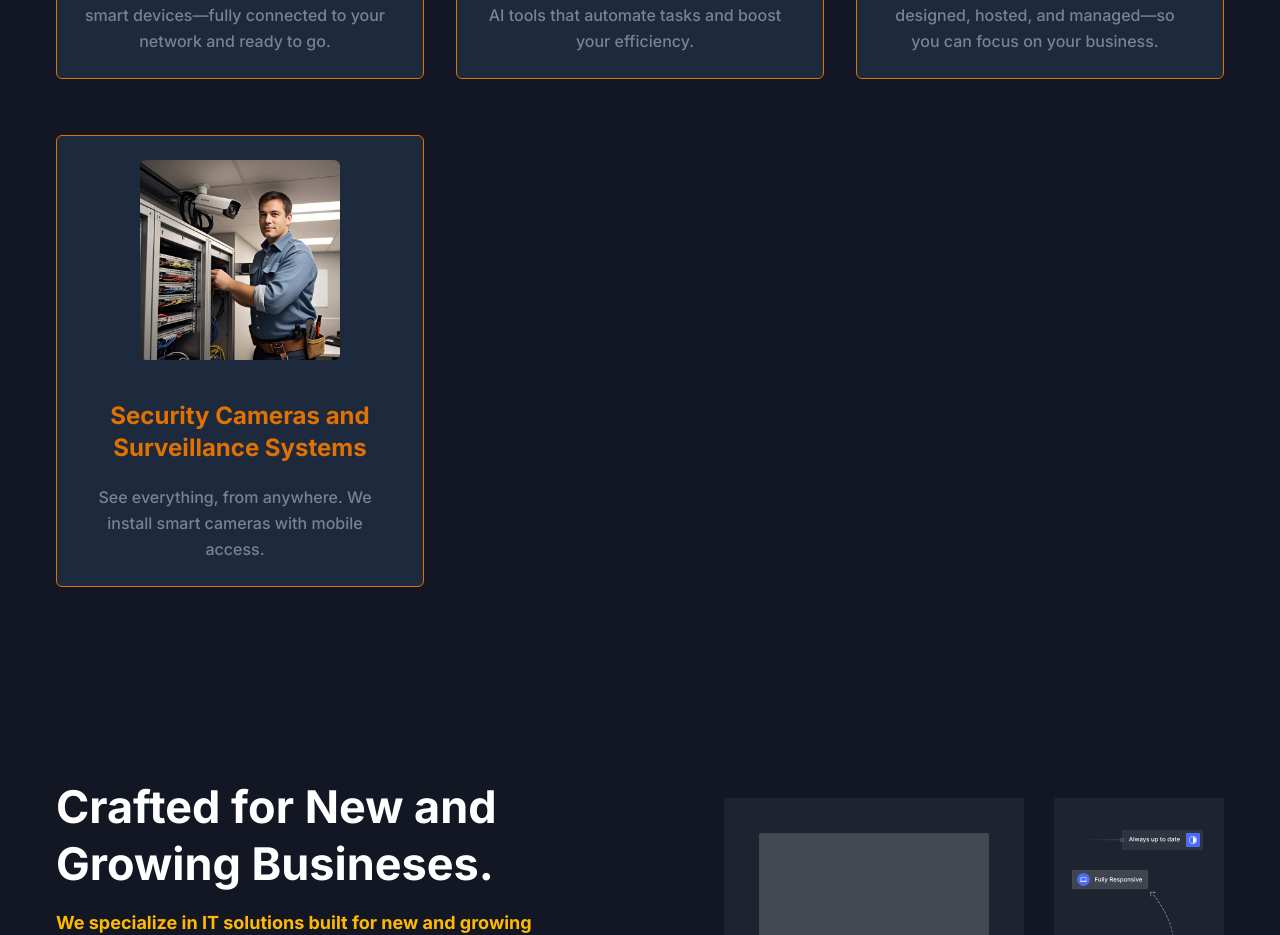
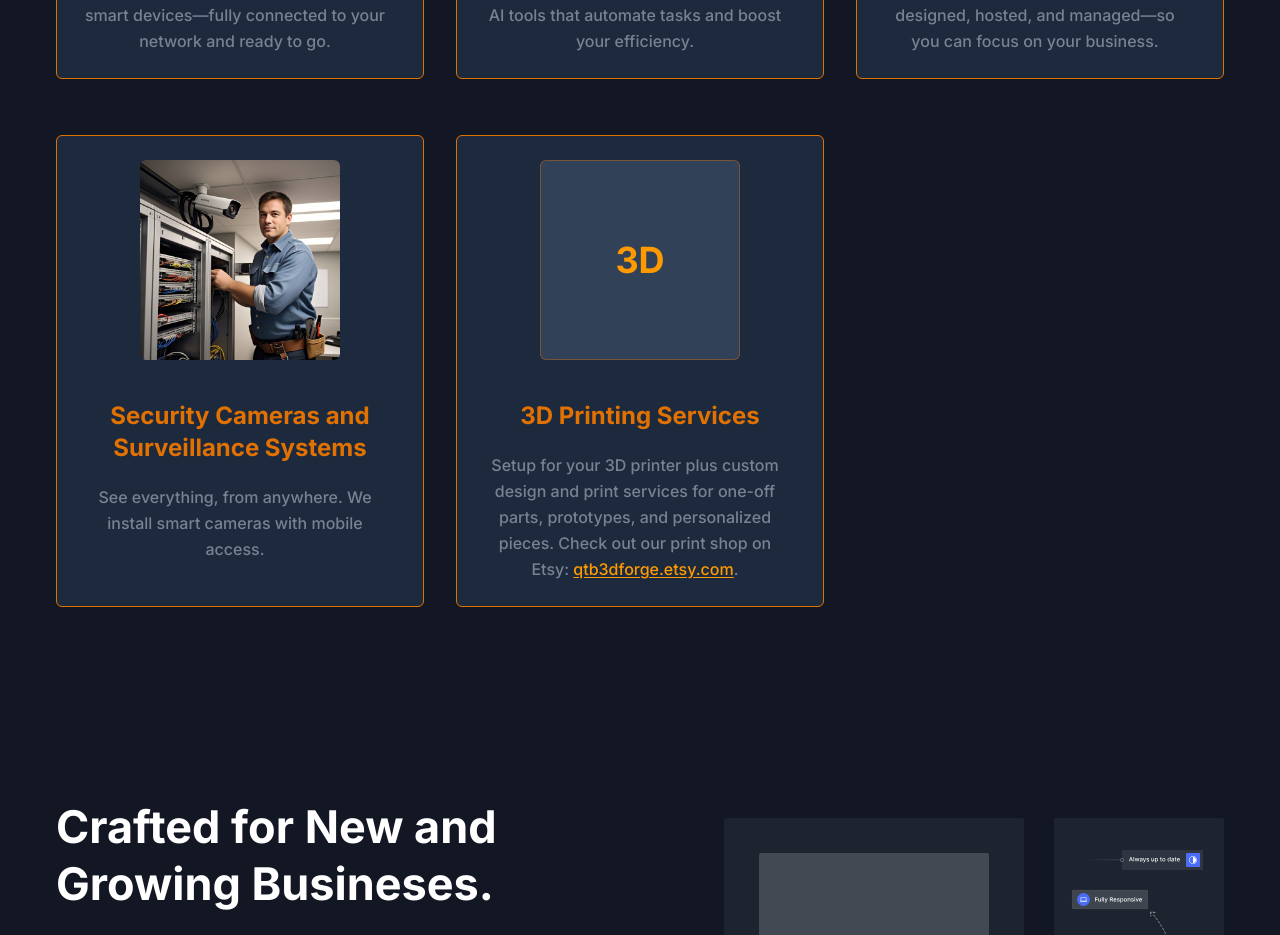
Before and after one commit to datafaust/queens-tech-bros, a Next.js app: page / in a window 1280 px wide. Shown: the part 1860-2795 px from the top of the page. Built offline with nearby package versions, Linux system fonts and the light colour scheme.

Commit message:
Add 3D printing service offering

```diff
--- a/src/components/Features/featuresData.tsx
+++ b/src/components/Features/featuresData.tsx
@@ -9,7 +9,6 @@ import itcyber from "../../../public/images/brands/services/it-cyber.jpeg";
 import webdesign from "../../../public/images/brands/services/it-webdesign.jpeg";
 import ai from "../../../public/images/brands/services/it-aiauto.jpeg";
 import itsecurity from "../../../public/images/brands/services/it-security-cam.jpeg";
-import { it } from "node:test";
 
 const w = 200;
 const l = 200;
@@ -120,5 +119,28 @@ const featuresData: Feature[] = [
     paragraph:
       "See everything, from anywhere. We install smart cameras with mobile access.",
   },
+  {
+    id: 8,
+    icon: (
+      <div className="flex h-[200px] w-[200px] items-center justify-center rounded-md border border-amber-600/40 bg-slate-700 text-4xl font-bold text-amber-500">
+        3D
+      </div>
+    ),
+    title: "3D Printing Services",
+    paragraph: (
+      <>
+        Setup for your 3D printer plus custom design and print services for one-off parts, prototypes, and personalized pieces. Check out our print shop on Etsy:{" "}
+        <a
+          href="https://qtb3dforge.etsy.com"
+          target="_blank"
+          rel="noreferrer"
+          className="text-amber-500 underline underline-offset-2"
+        >
+          qtb3dforge.etsy.com
+        </a>
+        .
+      </>
+    ),
+  },
 ];
 export default featuresData;
--- a/src/types/feature.ts
+++ b/src/types/feature.ts
@@ -1,7 +1,7 @@
-import type { JSX } from "react";
+import type { ReactNode } from "react";
 export type Feature = {
   id: number;
-  icon: JSX.Element;
+  icon: ReactNode;
   title: string;
-  paragraph: string;
+  paragraph: ReactNode;
 };
```
